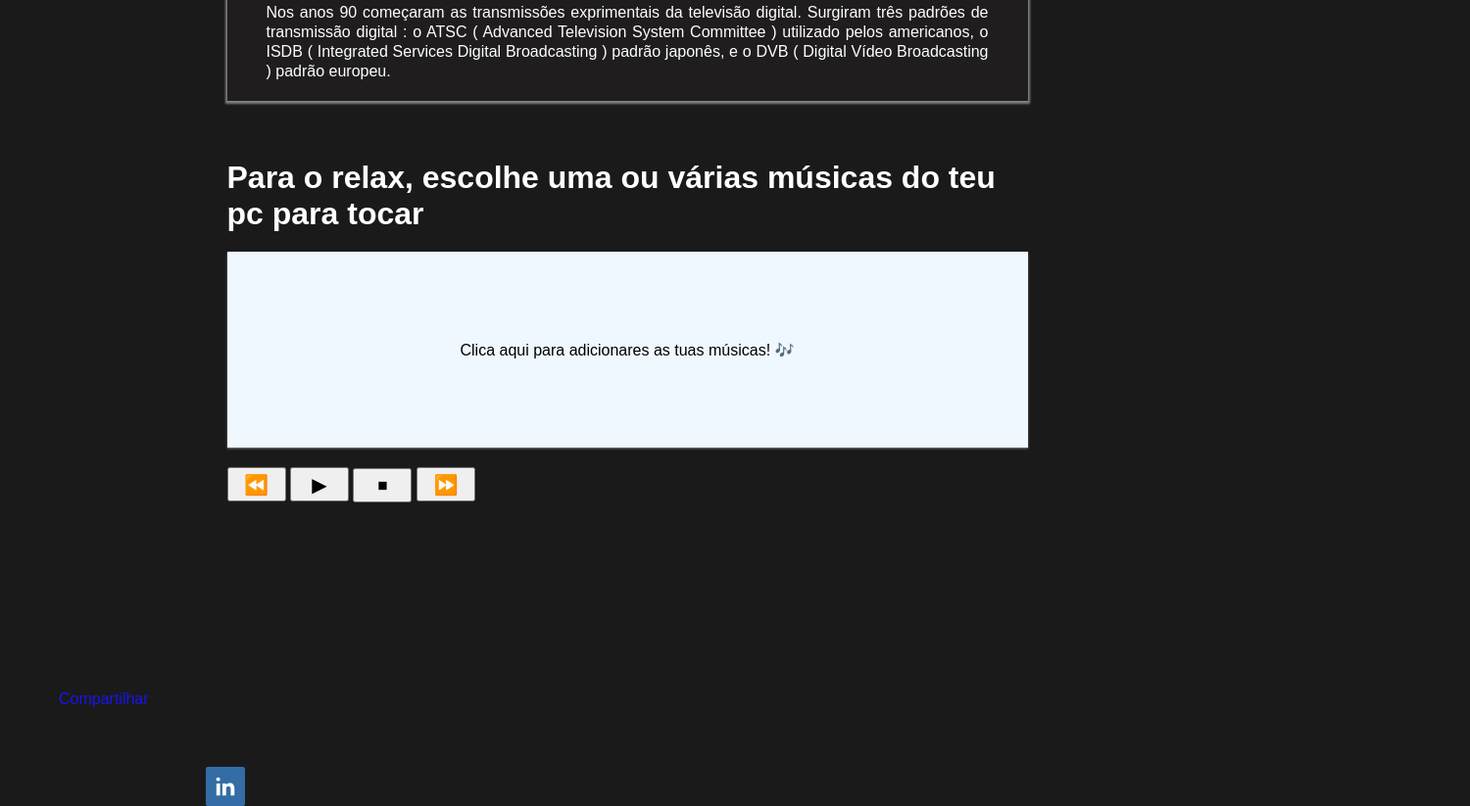
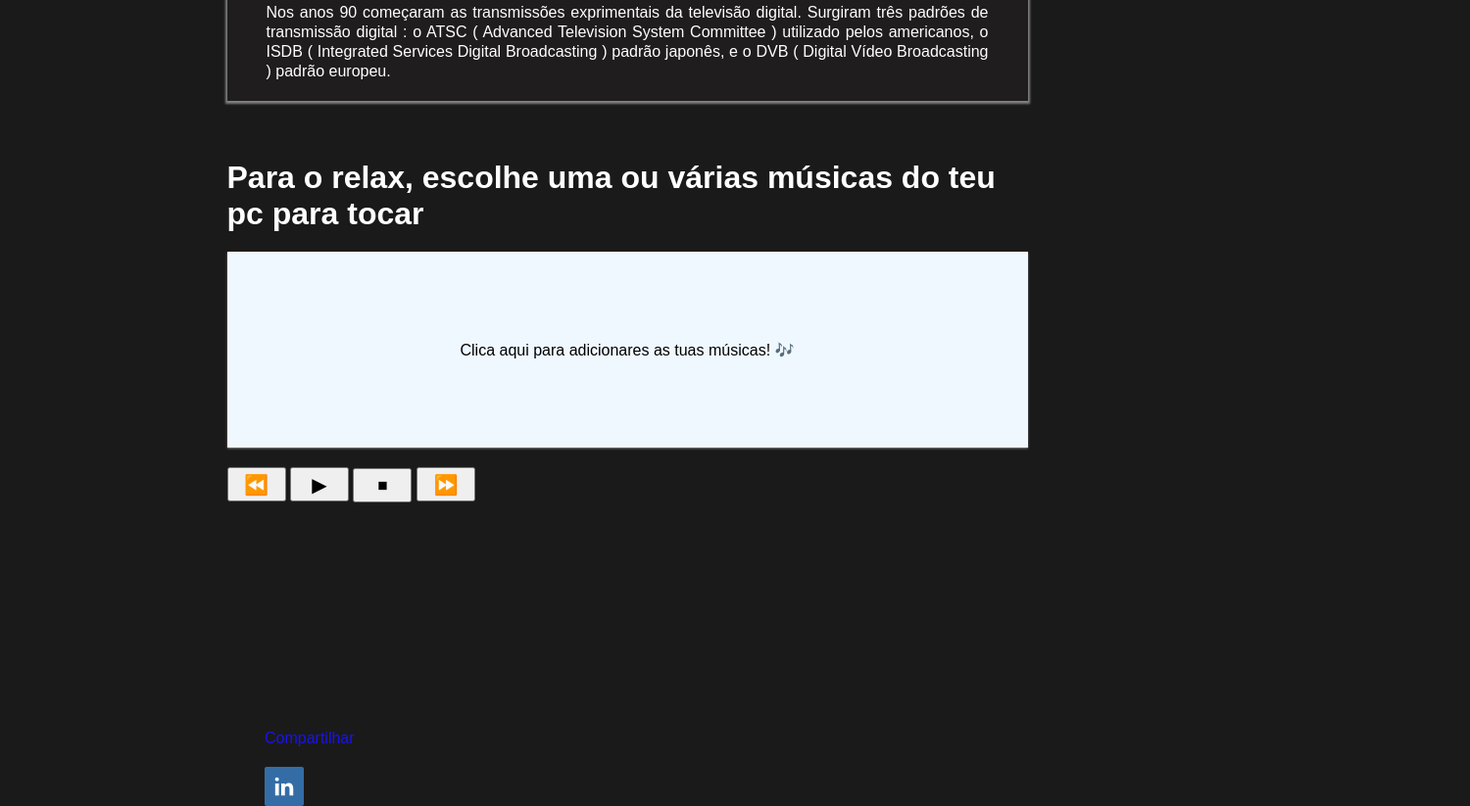
Before and after one commit to ramsteinn22/videodark, a website: page index.html in a window 1280 px wide. Shown: the part 1402-2225 px from the top of the page at 98% size, 1500 px wide, since content can reach past the window. Drawn offline with Linux system fonts and the light colour scheme; a script that the page names is missing.

Commit message:
novas posições botões

```diff
--- a/estilo/estilo.css
+++ b/estilo/estilo.css
@@ -296,16 +296,16 @@ button {
 
 .fb-share-button {
   position: relative;
-  left: 30px;
-  top: 138px;
+  left: 240px;
+  top: 178px;
   bottom: 1px;
 }
 
 .linkedin-share-button {
   position: relative;
-  left: 190px;
+  left: 250px;
   top: 198px;
-
+  bottom: auto;
   display: inline-block;
   width: 40px;
   height: 40px;
```
